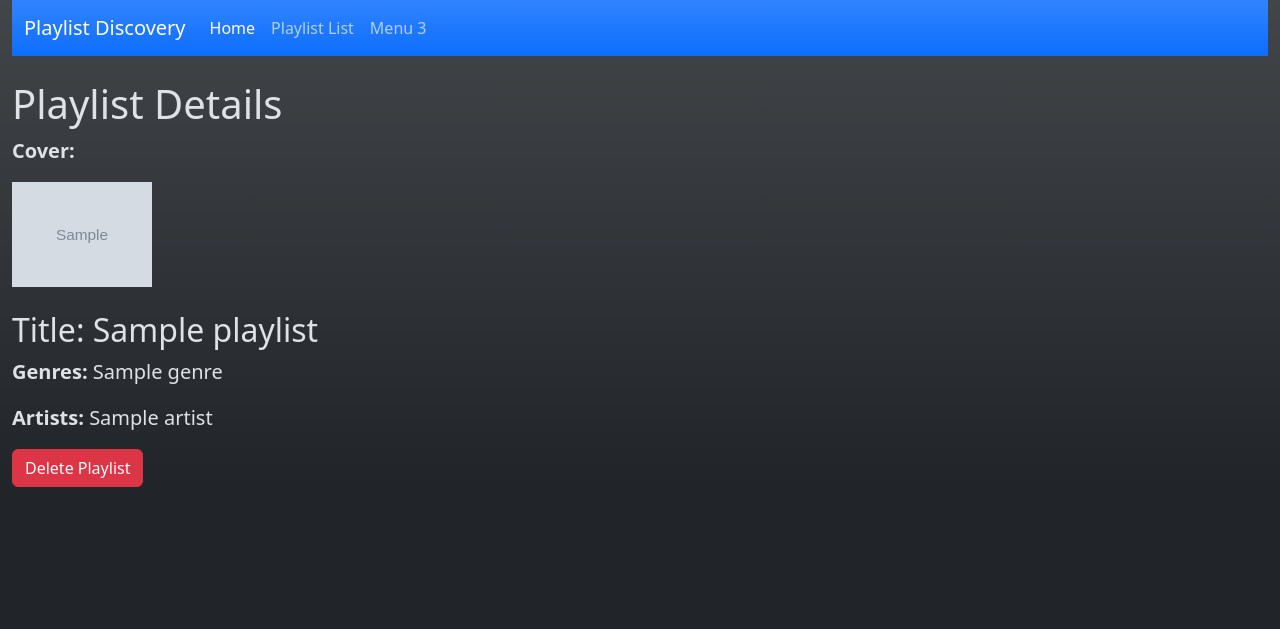
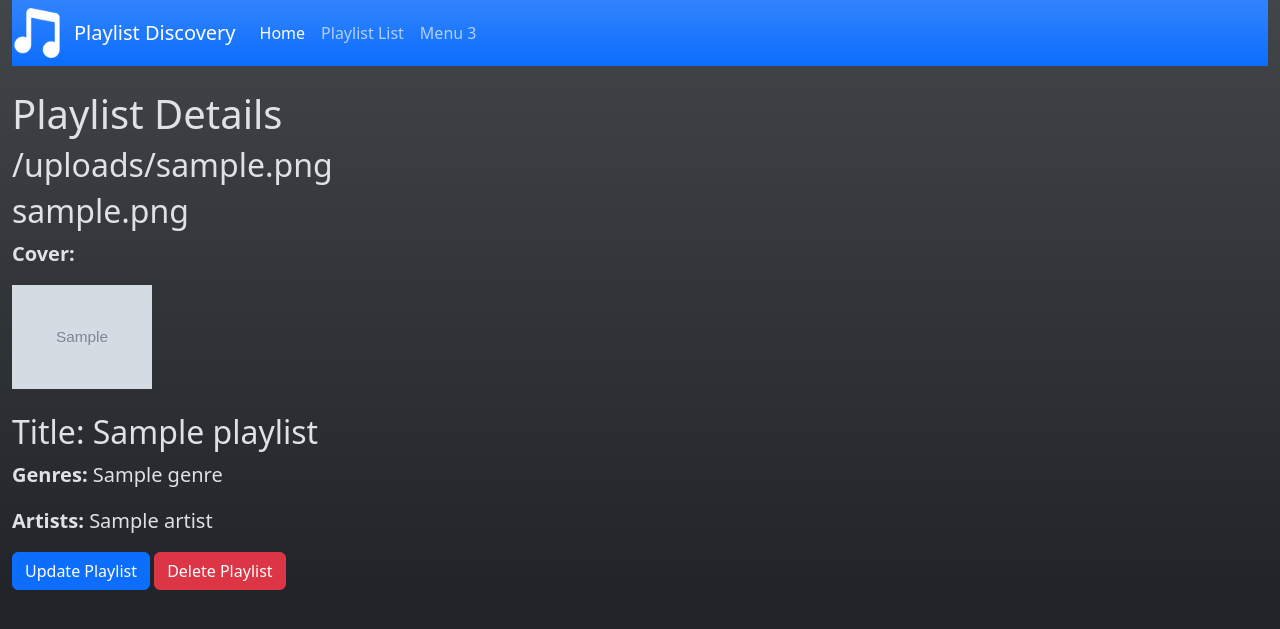
Before and after one commit to nengler1/playlist-discovery-app, a Django app: page /playlist/1 in a window 1280 px wide. Shown: the top 629 px of the page. Run offline with Django 4.2, Linux system fonts and the light colour scheme; tables that the repository leaves empty hold one stand-in row (values such as "Sample post"); grey boxes marked "Sample" are stand-in pictures; some libraries are stand-ins or nearby versions.

Commit message:
Update form (with working images)

```diff
--- a/playlist_app/templates/playlist_app/base_template.html
+++ b/playlist_app/templates/playlist_app/base_template.html
@@ -1,4 +1,5 @@
 {% load django_bootstrap5 %}
+{% load static %}
 
 <!DOCTYPE html>
 <html lang="en" data-bs-theme="dark">
@@ -6,6 +7,7 @@
    <title>Music Discovery App</title>
    <meta charset="utf-8">
    <meta name="viewport" content="width=device-width, initial-scale=1">
+   <link rel="icon" type="image/png" href="/uploads/icon/musical-note-256.png" sizes="16x16" />
    <link href="https://cdn.jsdelivr.net/npm/bootstrap@5.3.1/dist/css/bootstrap.min.css" rel="stylesheet" integrity="sha384-4bw+/aepP/YC94hEpVNVgiZdgIC5+VKNBQNGCHeKRQN+PtmoHDEXuppvnDJzQIu9" crossorigin="anonymous">
  </head>
 
@@ -16,6 +18,7 @@
 
      <!-- Navbar-->
      <nav class="navbar navbar-expand-lg bg-primary bg-gradient">
+      <img src="/uploads/icon/musical-note-256.png" class="img-fluid" width="50" height="50">
        <div class="container-fluid">
         <a class="navbar-brand">Playlist Discovery</a>
          <button class="navbar-toggler" type="button" data-bs-toggle="collapse" data-bs-target="#navbarNavAltMarkup" aria-controls="navbarNavAltMarkup" aria-expanded="false" aria-label="Toggle navigation">
--- a/playlist_app/templates/playlist_app/playlist_detail.html
+++ b/playlist_app/templates/playlist_app/playlist_detail.html
@@ -5,6 +5,8 @@
 <!-- Replace block content in base_template.html -->
 {% block content %}
     <h1>Playlist Details</h1>
+    <h2>{{ playlist.cover.url }}</h2>
+    <h2>{{ playlist.cover }}</h2>
     {% if playlist.cover %}
         <div class="col-md-4">
             <p class="fs-5 text-break"><strong>Cover:</strong></p>
@@ -25,5 +27,6 @@
             {{ artist.name }}{% if not forloop.last %}, {% endif %}
         {% endfor %}
     </p>
+    <a href="{% url 'update-playlist' playlist.pk %}" class="btn btn-primary">Update Playlist</a>
     <a href="{% url 'delete-playlist' playlist.pk %}" class="btn btn-danger">Delete Playlist</a>
 {% endblock %}
--- a/playlist_app/urls.py
+++ b/playlist_app/urls.py
@@ -12,5 +12,6 @@ urlpatterns = [
     path('playlists/', views.PlaylistListView.as_view(), name='playlists'),
     path('playlist/<int:pk>', views.PlaylistDetailView.as_view(), name='playlist-detail'),
     path('create_playlist/', views.create_playlist, name='create-playlist'),
+    path('update_playlist/<int:pk>', views.update_playlist, name='update-playlist'),
     path('delete_playlist/<int:pk>', views.delete_playlist, name='delete-playlist'),
 ]
--- a/playlist_app/views.py
+++ b/playlist_app/views.py
@@ -15,17 +15,32 @@ def create_playlist(request):
     if request.method == 'POST':
         print("FILES", request.FILES)
         print("POST", request.POST)
-        print("COVER", request.FILES['cover'])
         form = PlaylistForm(request.POST, request.FILES)
         print(form.__dict__)
         if form.is_valid():
             playlist = form.save(commit=False)
-            print("INSIDE VALID")
             playlist.save()
             form.save_m2m()
 
             return redirect('index')
     return render(request, 'playlist_app/create_playlist.html', {'form': form})
+
+def update_playlist(request, pk):
+    playlist = Playlist.objects.get(id=pk)
+
+    if request.method == 'POST':
+        form = PlaylistForm(request.POST, request.FILES, instance=playlist)
+        if form.is_valid():
+            saved_playlist = form.save(commit=False)
+            saved_playlist.save()
+            form.save_m2m()
+
+            return redirect('playlist-detail', pk)
+    else:
+        form = PlaylistForm(instance=playlist)
+
+    return render(request, 'playlist_app/update_playlist.html',
+                  {'form': form, 'pk':pk})
 
 def delete_playlist(request, pk):
     playlist = Playlist.objects.get(id=pk)
```
Also changed, not shown: playlist_app/templates/playlist_app/update_playlist.html (added, +13 -0 lines), media/icon/musical-note-256.png (added).
